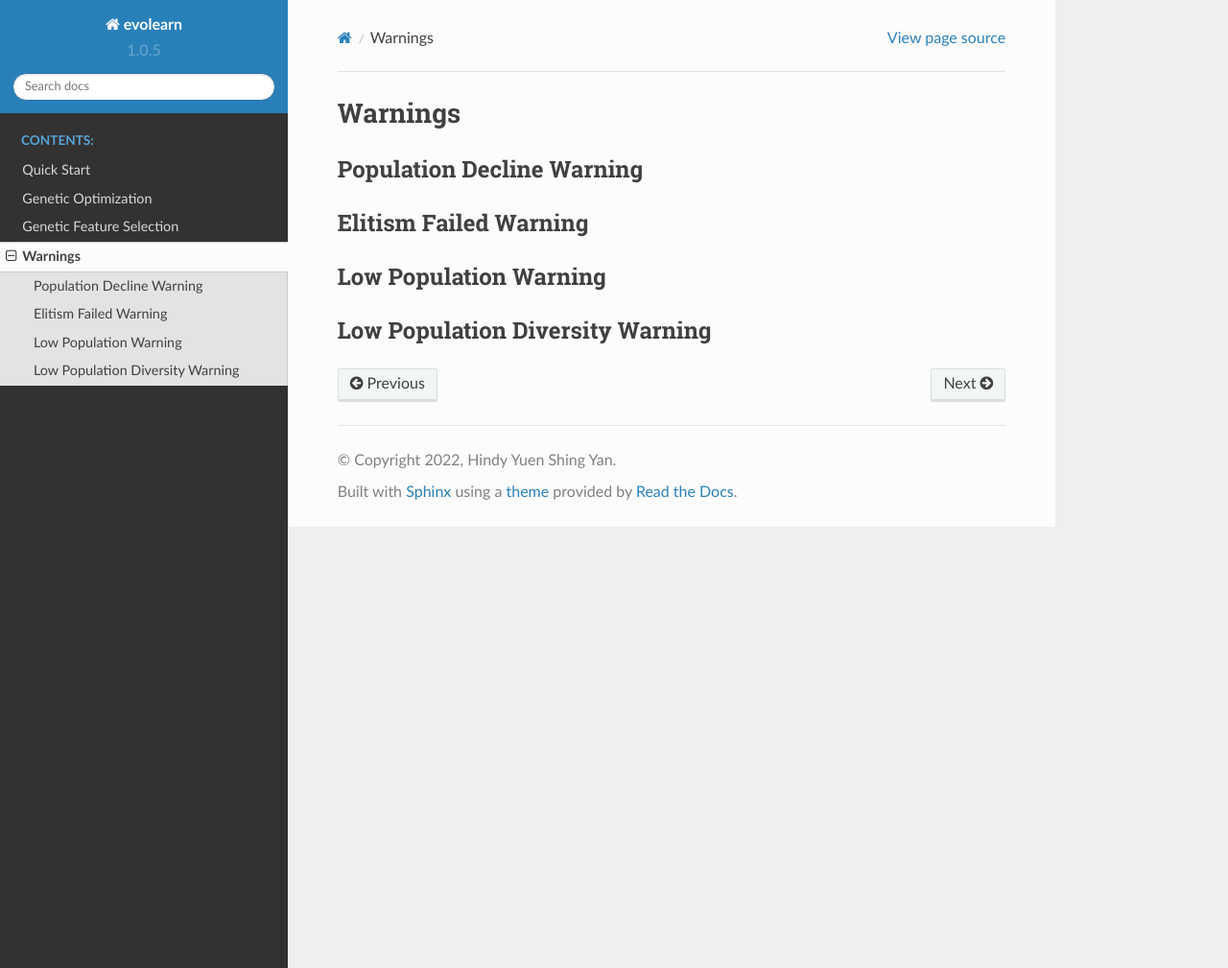
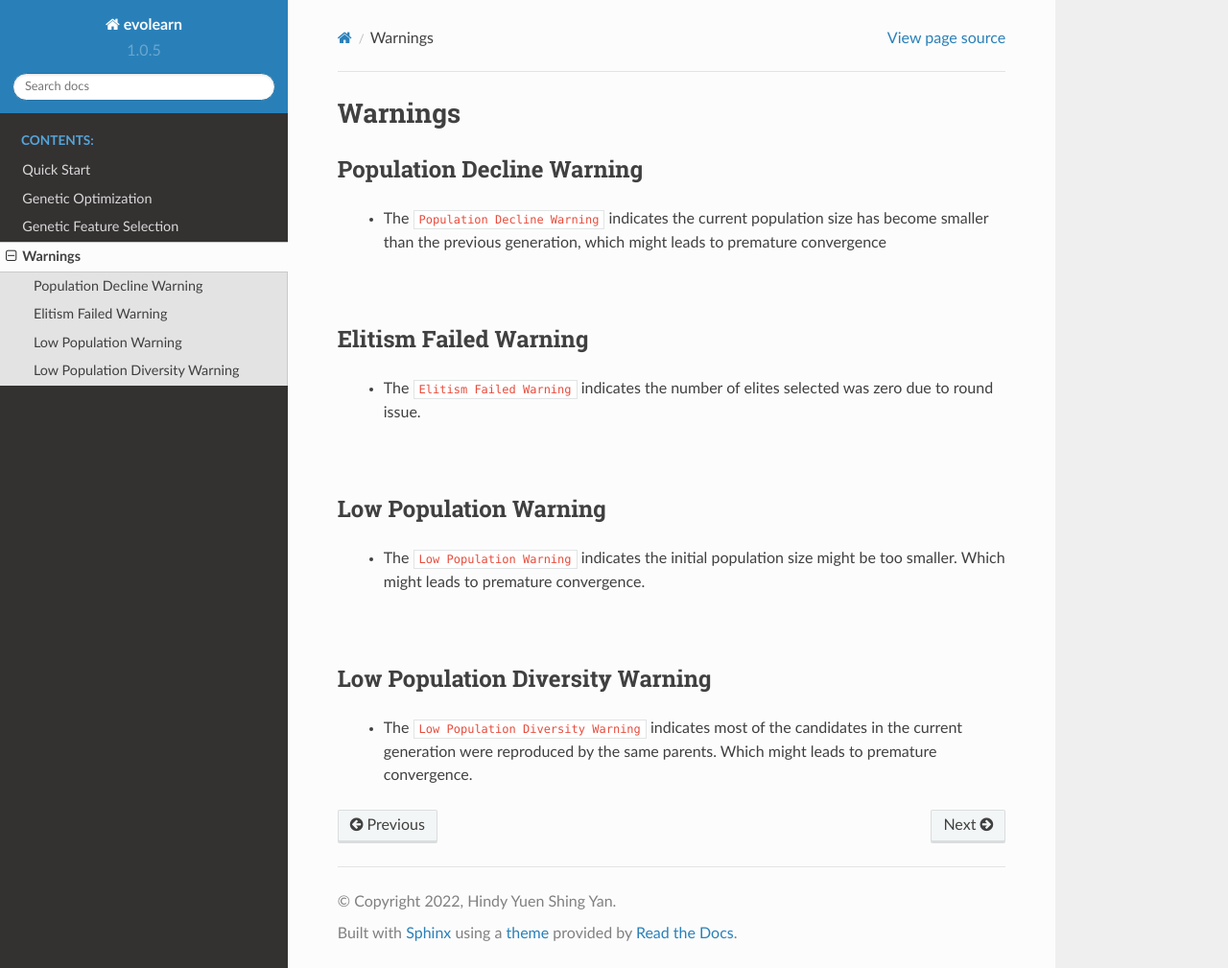
Before and after one commit to HindyDS/evolearn, a Sphinx documentation site: the page built from docs/source/Warnings.rst, in a window 1280 px wide and 1009 px high. Shown: the whole window at 96% size. Built offline with Sphinx 7.4.7 and the Read the Docs theme 2.0.0, drawn with Linux system fonts in a browser that asks for light colours.

Commit message:
Update Warnings.rst

```diff
--- a/docs/source/Warnings.rst
+++ b/docs/source/Warnings.rst
@@ -4,15 +4,21 @@
 
 Warnings
 ========
-
 Population Decline Warning
 --------------------------
+  - The ``Population Decline Warning`` indicates the current population size has become smaller than the previous generation, which might leads to premature convergence
 
+|
 Elitism Failed Warning
 ----------------------
+  - The ``Elitism Failed Warning`` indicates the number of elites selected was zero due to round issue.
 
+|
 Low Population Warning
 ----------------------
+  - The ``Low Population Warning`` indicates the initial population size might be too smaller. Which might leads to premature convergence.
 
+|
 Low Population Diversity Warning
 ---------------------------------
+  - The ``Low Population Diversity Warning`` indicates most of the candidates in the current generation were reproduced by the same parents. Which might leads to premature convergence.
```
